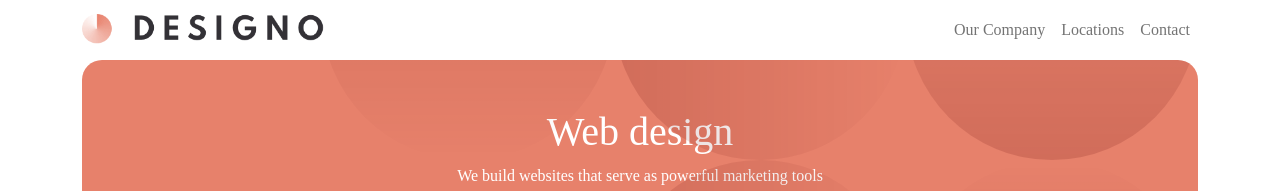
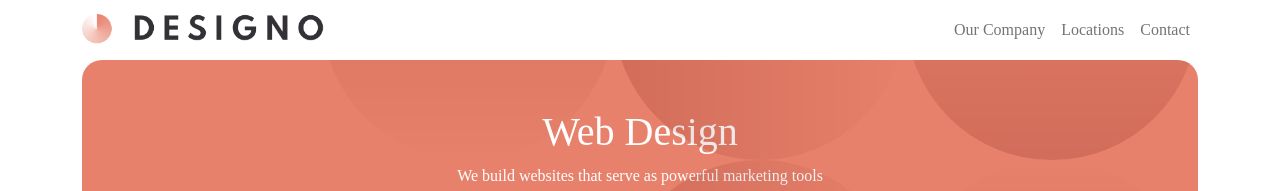
Before and after one commit to thomasgilmore/designo-multi-page-website, a React (Create React App) app: page /web-design in a window 1280 px wide. Shown: the top 191 px of the page. Built offline with nearby package versions, Linux system fonts and the light colour scheme.

Commit message:
updated to Web Design title

```diff
--- a/src/Components/WebDesign.js
+++ b/src/Components/WebDesign.js
@@ -11,7 +11,7 @@ export default function WebDesign() {
     <div>
       <Container>
       <div className='webDesignDiv'>
-        <h1>Web design</h1>
+        <h1>Web Design</h1>
         <p>We build websites that serve as powerful marketing tools</p>
         <p>and bring memorable brand experiences.</p>
         <img src={bgPatternIntroWeb} className="bgPatternIntroWeb" alt="Background Pattern Into Web" />
```
